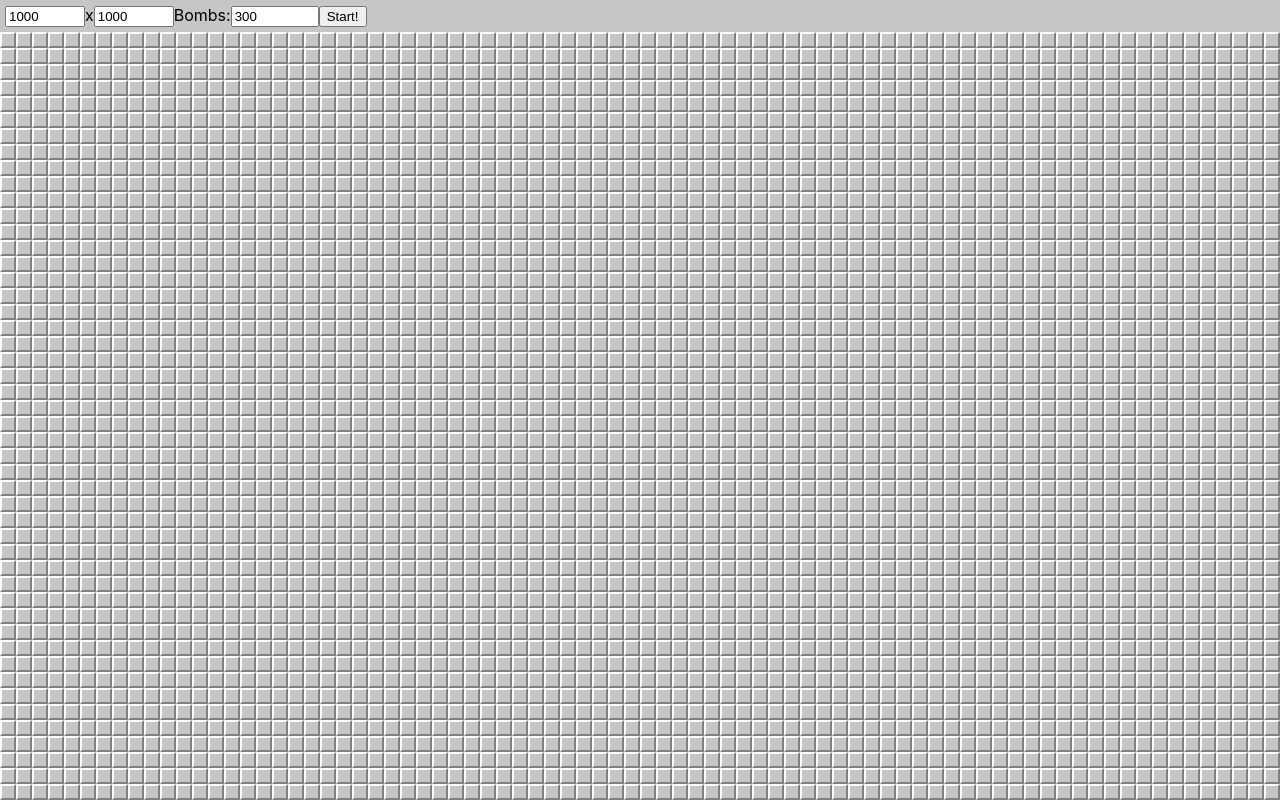
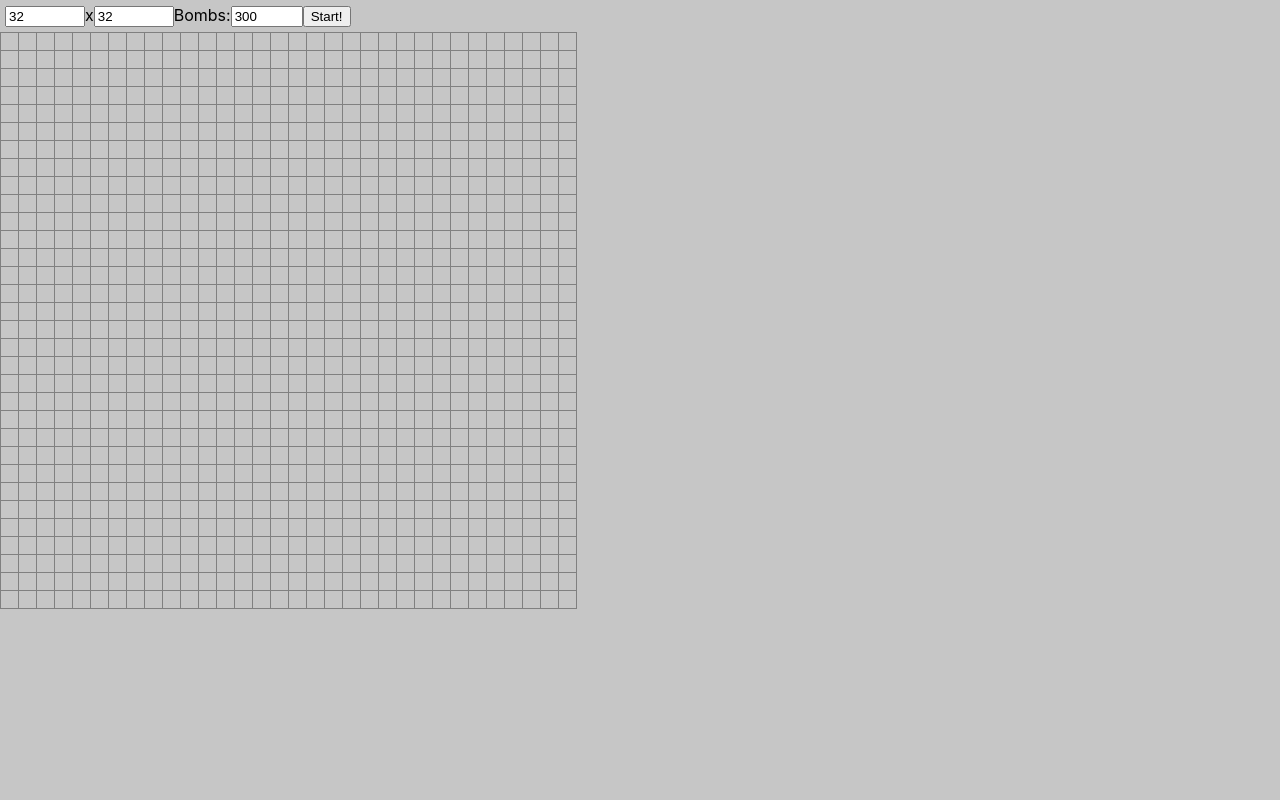
Before and after one commit to arusakov/minesweeper, a React (Create React App) app: page / in a window 1280 px wide. Built offline with nearby package versions, Linux system fonts and the light colour scheme.

Commit message:
feat: Area -> GameArea

```diff
--- a/src/App.tsx
+++ b/src/App.tsx
@@ -1,5 +1,5 @@
 import React, { useState } from 'react';
-import { Area } from './Area';
+import { GameArea } from './GameArea';
 
 import { Controls } from './Controls';
 
@@ -8,8 +8,8 @@ import { GameStatic } from './utils';
 function App() {
 
   const [gameStatic, setGame] = useState<GameStatic>({
-    columns: 1000,
-    rows: 1000,
+    columns: 32,
+    rows: 32,
     mines: 300,
   })
   const [gameCounter, setGameCounter] = useState(1)
@@ -21,10 +21,9 @@ function App() {
 
   return <>
     <Controls game={gameStatic} onChange={restartGame} />
-    <Area
+    <GameArea
       key={gameCounter}
       gameStatic={gameStatic}
-      onOpen={(top, left) => console.log(top, left)}
     />
   </>;
 }
--- a/src/Area.module.sass
+++ b/src/GameArea.module.sass
@@ -5,3 +5,5 @@
 .container
   position: relative
   overflow: hidden
+  border-left: 1px solid gray
+  border-top: 1px solid gray
--- a/src/Area.tsx
+++ b/src/GameArea.tsx
@@ -8,15 +8,14 @@ import {
 } from './utils'
 import { Tile } from './Tile'
 
-import css from './Area.module.sass'
+import css from './GameArea.module.sass'
 
 type Props = {
   gameStatic: GameStatic
-  onOpen: (top: number, left: number) => void
 }
 
 
-export const Area: React.FC<Props> = ({ gameStatic, onOpen }) => {
+export const GameArea: React.FC<Props> = ({ gameStatic }) => {
   const rowTiles = Math.ceil(gameStatic.rows / TILE_SIZE)
   const columnTiles = Math.ceil(gameStatic.columns / TILE_SIZE)
 
@@ -99,8 +98,8 @@ export const Area: React.FC<Props> = ({ gameStatic, onOpen }) => {
       <div
         className={css.container}
         style={{
-          width: gameStatic.columns * CELL_WIDTH,
-          height: gameStatic.rows * CELL_WIDTH,
+          width: gameStatic.columns * CELL_WIDTH + 1,
+          height: gameStatic.rows * CELL_WIDTH + 1,
         }}>
         {currentTiles}
       </div>
--- a/src/Tile.module.sass
+++ b/src/Tile.module.sass
@@ -1,20 +1,20 @@
 .tile
+  $width: 18px
+
   position: absolute
   cursor: default
   user-select: none
 
   & > *
-    border: 1px solid gray
+    border-bottom: 1px solid gray
+    border-right: 1px solid gray
     position: absolute
-    width: 16px
-    height: 16px
-    border-width: 2px
-    border-style: solid
-    border-color: white gray gray white
-    font-size: 10px
+    width: $width
+    height: $width
+    font-size: 12px
     text-align: center
-    line-height: 14px
+    line-height: $width - 1px
+    font-weight: bold
 
 .open
-  border-width: 1px
-  border-color: gray
+  background: white
--- a/src/Tile.tsx
+++ b/src/Tile.tsx
@@ -17,7 +17,7 @@ const getCellContent = (cell: number) => {
     if (cell & CELL_MINE) {
       return 'M'
     }
-    return cell & 0b00001111
+    return cell & 0b00001111 || null
   }
   if (cell & CELL_FLAG) {
     return 'F'
--- a/src/utils.ts
+++ b/src/utils.ts
@@ -1,6 +1,6 @@
 export const MAX_CELLS = 10000
 
-export const CELL_WIDTH = 16
+export const CELL_WIDTH = 18
 
 export const TILE_SIZE = 16
 
@@ -250,3 +250,26 @@ export const openEmptyCells = (setTiles: (t: Tiles) => void, tiles: Tiles, gameS
 
   setTiles(tiles)
 }
+
+export class Game {
+
+  tiles: Tiles
+  mines = 0
+  inited = 0
+  opened = 0
+
+  constructor(public readonly rows: number, public readonly columns: number) {
+    this.tiles = new Array(rows)
+    for (let i = 0; i < rows; ++i) {
+      this.tiles = new Array(columns)
+    }
+  }
+
+  getTile(top: number, left: number) {
+    return this.tiles[top][left]
+  }
+
+  initCell(realTop: number, realLeft: number) {
+
+  }
+}
```
